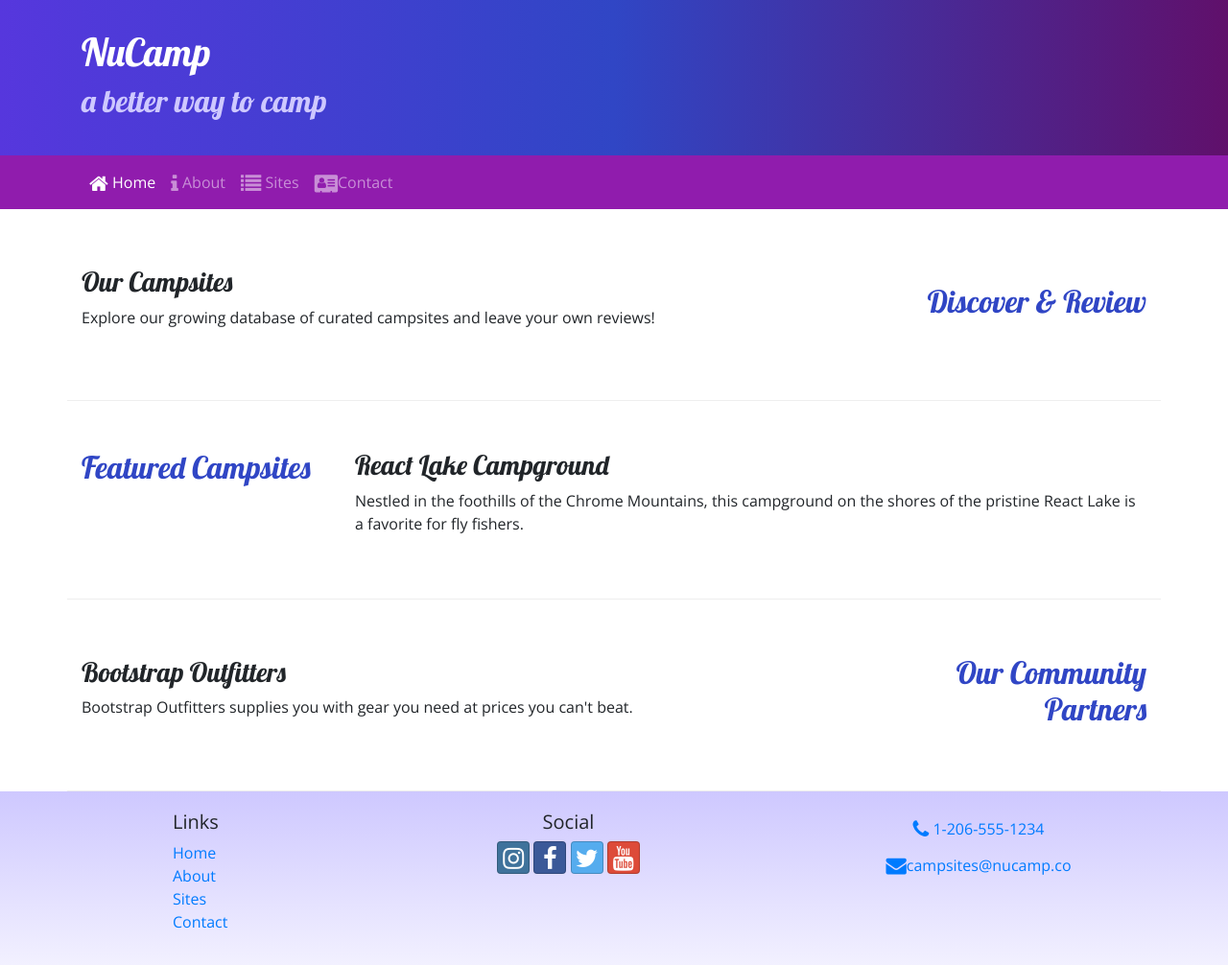
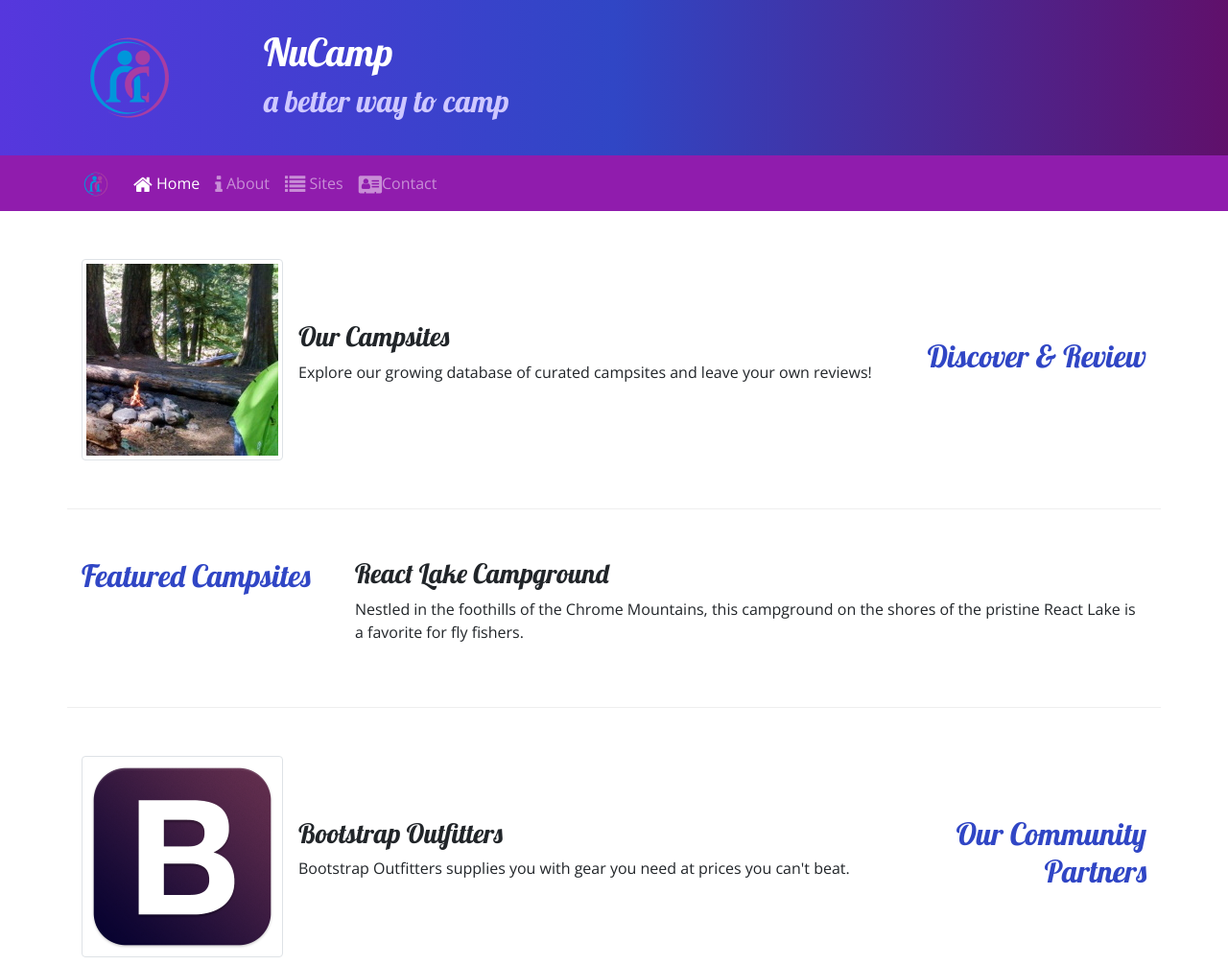
Before and after one commit to CatherineLydia/first-bootstrap-project, a website: page index.html in a window 1280 px wide. Shown: the top 1006 px of the page at 96% size. Drawn offline with nearby package versions, Linux system fonts and the light colour scheme.

Commit message:
Images and Media

```diff
--- a/index.html
+++ b/index.html
@@ -23,6 +23,9 @@
     <header class="jumbotron jumbotron-fluid">
         <div class="container">
             <div class="row">
+                <div class="col-4 col-sm-4 col-md-2 align-self-center">
+                    <img src="img/logo.png" class="img-fluid" />
+                </div>
                 <div class="col">
                     <h1>NuCamp</h1>
                     <h2>a better way to camp</h2>
@@ -32,7 +35,8 @@
     </header>
    <nav class="navbar navbar-expand-sm navbar-dark sticky-top">
    <div class="container">
-    <button class="navbar-toggler ml-auto" type="button" data-toggle="collapse" data-target="#nucampNavbar">
+    <a class="navbar-brand" href="#"><img src="img/logo.png" height="30" width="30"/></a>
+    <button class="navbar-toggler " type="button" data-toggle="collapse" data-target="#nucampNavbar">
     <span class="navbar-toggler-icon"></span>
     </button>
     <div id="nucampNavbar" class= "collapse navbar-collapse">
@@ -51,8 +55,13 @@
                 <h2 class="text-sm-right">Discover & Review</h2>
         </div>
         <div class="col">
+            <div class="media">
+                <img class="d-flex mr-3 img-thumbnail" src="img/breadcrumb-trail-thumb.jpg" alt="Breadcrumb Trail thumbnail" />
+                <div class="media-body align-self-center">
                 <h3>Our Campsites</h3>
                 <p class="d-none  d-sm-block">Explore our growing database of curated campsites and leave your own reviews!</p>
+                </div>
+            </div>
         </div>
         </div>
 
@@ -72,8 +81,13 @@
         <h2 class="text-sm-right">Our Community Partners</h2>
         </div>
         <div class="col">
-        <h3>Bootstrap Outfitters</h3>
-        <p class="d-none  d-sm-block">Bootstrap Outfitters supplies you with gear you need at prices you can't beat.</p>
+            <div class="media">
+                <img class="d-flex mr-3 img-thumbnail" src="img/bootstrap-thumb.png" alt="Bootstrap Outfitters"/>
+                <div class="media-body align-self-center">
+                    <h3>Bootstrap Outfitters</h3>
+                    <p class="d-none  d-sm-block">Bootstrap Outfitters supplies you with gear you need at prices you can't beat.</p>
+                </div>
+            </div>
         </div>
     </div>
     </div>
```
Also changed, not shown: aboutus.html (+5 -1 lines), contactus.html (+5 -1 lines), img/bootstrap-thumb.png (added), img/breadcrumb-trail-thumb.jpg (added), img/breadcrumb-trail.jpg (added), img/chrome-river-thumb.jpg (added), img/chrome-river.jpg (added), img/logo.png (added), img/react-lake-thumb.jpg (added), img/react-lake.jpg (added).
